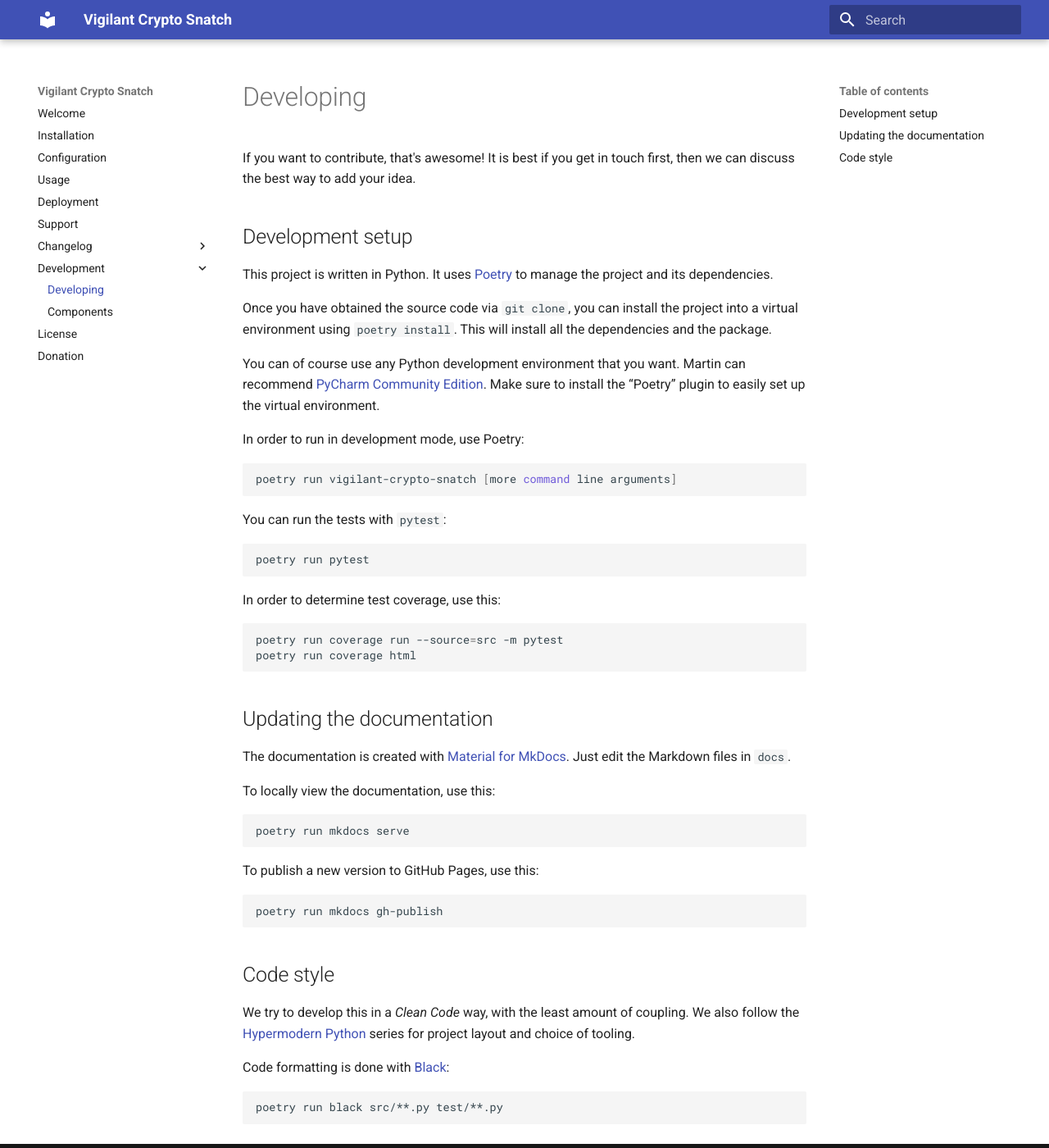
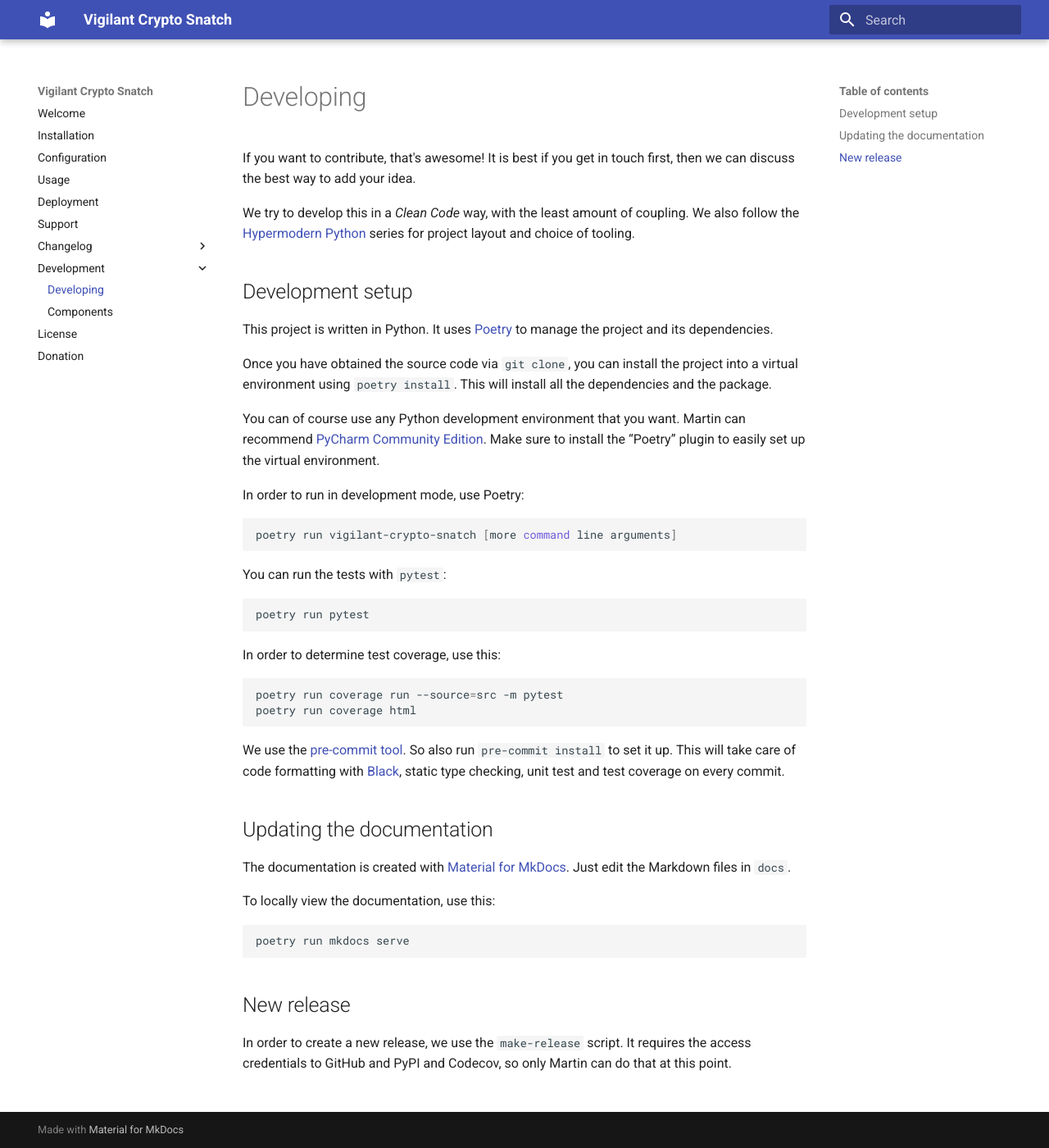
Before and after one commit to martin-ueding/vigilant-crypto-snatch, an MkDocs documentation site: the page built from docs/developing.md, in a window 1280 px wide and 1400 px high. Shown: the whole window at 82% size. Built offline with MkDocs 1.6.1 and Material for MkDocs 9.7.7, drawn with Linux system fonts in a browser that asks for light colours.

Commit message:
Update dev documentation

````diff
--- a/docs/developing.md
+++ b/docs/developing.md
@@ -1,6 +1,8 @@
 # Developing
 
 If you want to contribute, that's awesome! It is best if you get in touch first, then we can discuss the best way to add your idea.
+
+We try to develop this in a *Clean Code* way, with the least amount of coupling. We also follow the [Hypermodern Python](https://medium.com/@cjolowicz/hypermodern-python-d44485d9d769) series for project layout and choice of tooling.
 
 ## Development setup
 
@@ -29,6 +31,8 @@ poetry run coverage run --source=src -m pytest
 poetry run coverage html
 ```
 
+We use the [pre-commit tool](https://pre-commit.com/). So also run `pre-commit install` to set it up. This will take care of code formatting with [Black](https://github.com/psf/black), static type checking, unit test and test coverage on every commit.
+
 ## Updating the documentation
 
 The documentation is created with [Material for MkDocs](https://squidfunk.github.io/mkdocs-material/). Just edit the Markdown files in `docs`.
@@ -39,18 +43,6 @@ To locally view the documentation, use this:
 poetry run mkdocs serve
 ```
 
-To publish a new version to GitHub Pages, use this:
+## New release
 
-```bash
-poetry run mkdocs gh-publish
-```
-
-## Code style
-
-We try to develop this in a *Clean Code* way, with the least amount of coupling. We also follow the [Hypermodern Python](https://medium.com/@cjolowicz/hypermodern-python-d44485d9d769) series for project layout and choice of tooling.
-
-Code formatting is done with [Black](https://github.com/psf/black):
-
-```bash
-poetry run black src/**.py test/**.py
-```
+In order to create a new release, we use the `make-release` script. It requires the access credentials to GitHub and PyPI and Codecov, so only Martin can do that at this point.
````
